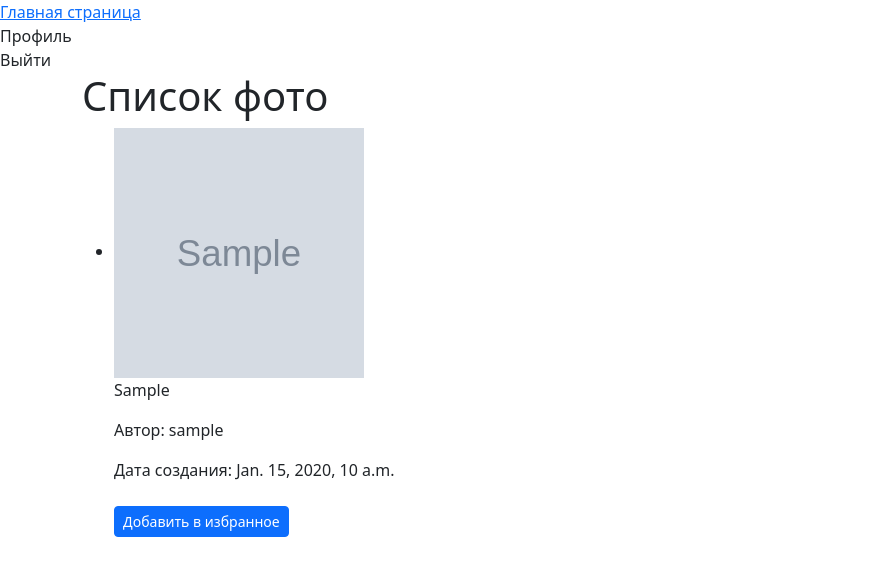
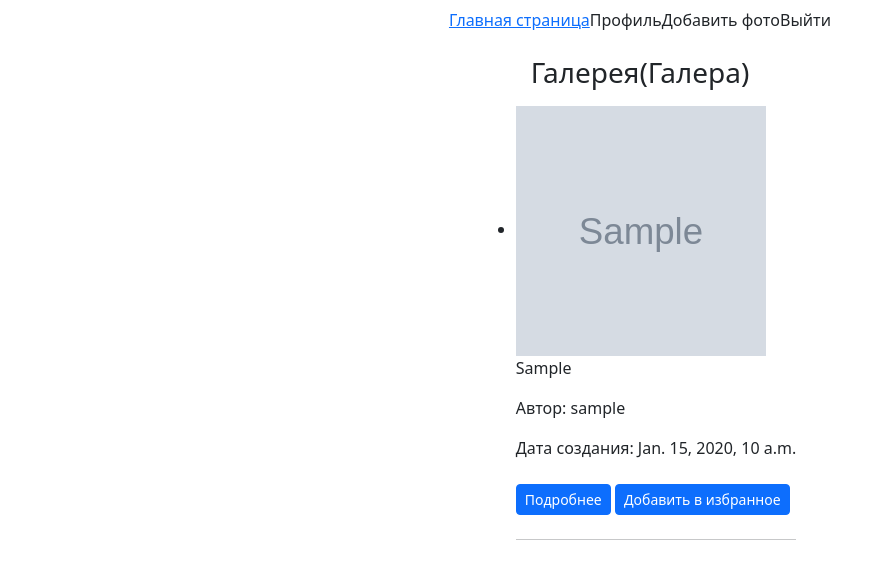
Before and after one commit to eQuaL322/controlwork_9_azamat_umurzakov, a Django app: page / in a window 1280 px wide. Shown: the top 579 px of the page, without its empty margins (0-892 px from the left). Run offline with Django 4.2, Linux system fonts and the light colour scheme; a user stored in the database is signed in; tables that the repository leaves empty hold one stand-in row (values such as "Sample post"); grey boxes marked "Sample" are stand-in pictures; some libraries are stand-ins or nearby versions.

Commit message:
#2 Исправлено отображение пользователей добавивщих в избранное - исправил отображение в профиле и на главной странице - базовый шаблон добавил кнопкку для добавления поста

```diff
--- a/templates/accounts/profile.html
+++ b/templates/accounts/profile.html
@@ -1,5 +1,6 @@
 {% extends 'base.html' %}
 {% block content %}
+    <div class="cont d-flex align-items-center flex-column">
         <h2>Профиль: {{ account.username }}</h2>
         <p>{{ account.first_name }}</p>
         <p>{{ account.last_name }}</p>
@@ -20,4 +21,5 @@
             <p>У вас нет избранных фото</p>
         {% endfor %}
     </div>
+    </div>
 {% endblock %}
--- a/templates/base.html
+++ b/templates/base.html
@@ -15,13 +15,16 @@
 </head>
 <body>
 <nav>
+    <div class="navbar d-flex justify-content-center">
         <a href="/">Главная страница</a>
         {% if user.is_authenticated %}
             <a href="{% url 'profile' request.user.pk %}" class="nav-link">Профиль</a>
+            <a href="{% url 'photo_create' %}" class="nav-link">Добавить фото</a>
             <a href="{% url 'logout' %}" class="nav-link">Выйти</a>
         {% else %}
             <a href="{% url 'login' %}" class="nav-link">Войти</a>
         {% endif %}
+    </div>
 </nav>
 <div class="container">
     {% block content %}
--- a/templates/gallery/photo_list.html
+++ b/templates/gallery/photo_list.html
@@ -2,14 +2,17 @@
 <script src="https://code.jquery.com/jquery-3.6.4.min.js"
         integrity="sha256-oP6HI9z1XaZNBrJURtCoUT5SUnxFr8s3BzRl+cbzUq8=" crossorigin="anonymous"></script>
 {% block content %}
-    <h1>Список фото</h1>
+    <h3 class="d-flex justify-content-center my-3">Галерея(Галера)</h3>
+
+    <div class="list d-flex justify-content-center">
         <ul>
             {% for photo in photos %}
-            <li>
+                <li class="mb-4">
                     <img src="uploads/{{ photo.image }}" alt="{{ photo.caption }}" width="250px" height="250px">
                     <p>{{ photo.caption }}</p>
                     <p>Автор: {{ photo.author }}</p>
                     <p>Дата создания: {{ photo.created_at }}</p>
+                    <a class="btn btn-primary btn-sm" href="{% url 'photo_detail' photo.pk %}">Подробнее</a>
                     {% if user.is_authenticated %}
                         <button class="btn btn-primary btn-sm my-2 favorite-btn" data-photo-id="{{ photo.id }}">
                             {% csrf_token %}
@@ -20,9 +23,11 @@
                             {% endif %}
                         </button>
                     {% endif %}
+                    <hr>
                 </li>
             {% endfor %}
         </ul>
+    </div>
     <script>
         $(document).ready(function () {
             $('favorite-btn').click();
```
Also changed, not shown: templates/gallery/photo_detail.html (+6 -5 lines), uploads/photos/Summer021223bIMG_2669_2B8HpoV.jpg (added). Lines whose indentation alone changed are shown as unchanged.
